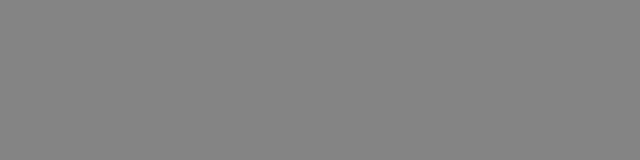
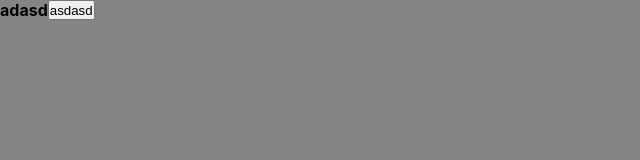
Before and after one commit to paul-koo/incubator-html-css, a React (Create React App) app in the folder home-work-week-1-card/: page / in a window 1280 px wide. Shown: the top 160 px of the page, without its empty margins (0-640 px from the left). Built offline with nearby package versions, Linux system fonts and the light colour scheme; a web font is replaced by a local one.

Commit message:
feat: add styledComponents 'Wrapper'

```diff
--- a/home-work-week-1-card/src/App.tsx
+++ b/home-work-week-1-card/src/App.tsx
@@ -1,10 +1,19 @@
 import React from 'react';
+import styled from 'styled-components';
 
 function App() {
   return (
-    <div className="App">
-    </div>
+    <Wrapper>
+      <div>adasd</div>
+      <button>asdasd</button>
+    </Wrapper>
   );
 }
 
+const Wrapper = styled.div`
+  max-width: 1440px;
+  margin: auto;
+  display: flex;
+`
+
 export default App;
```
